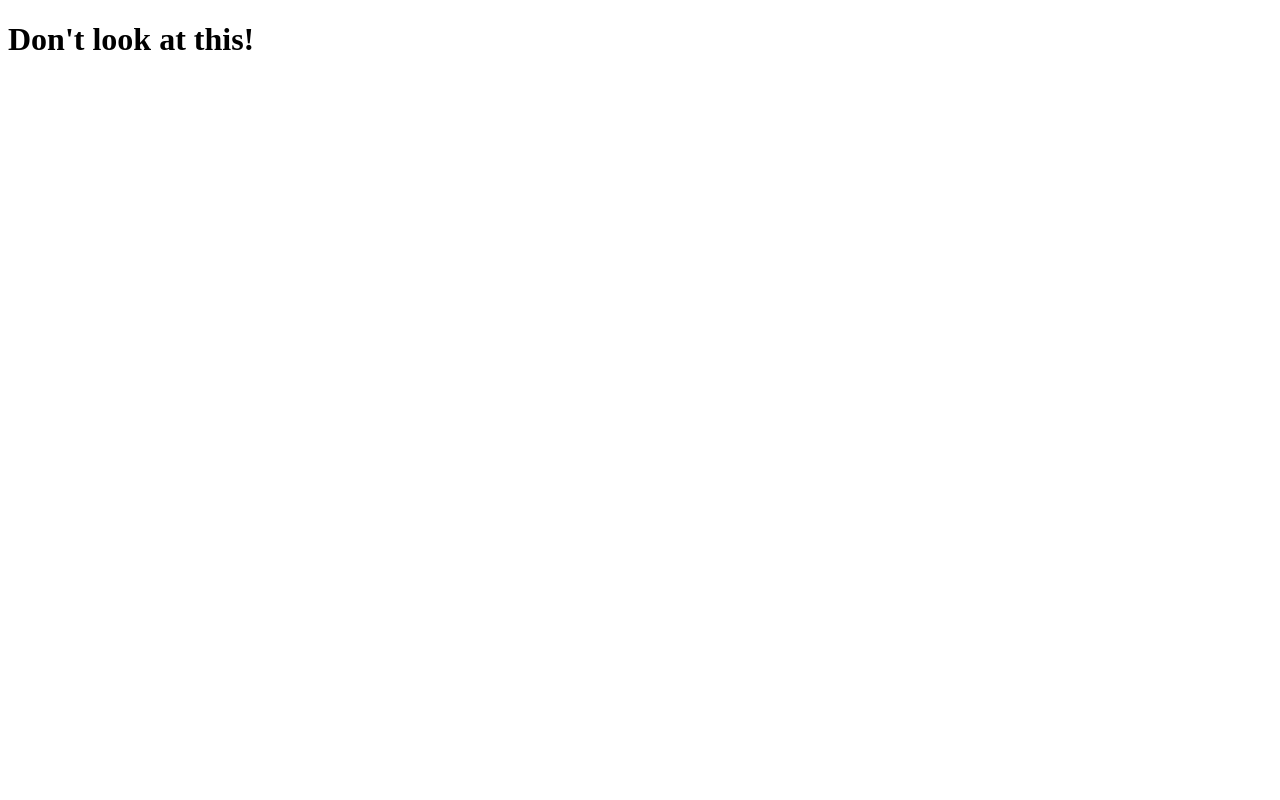
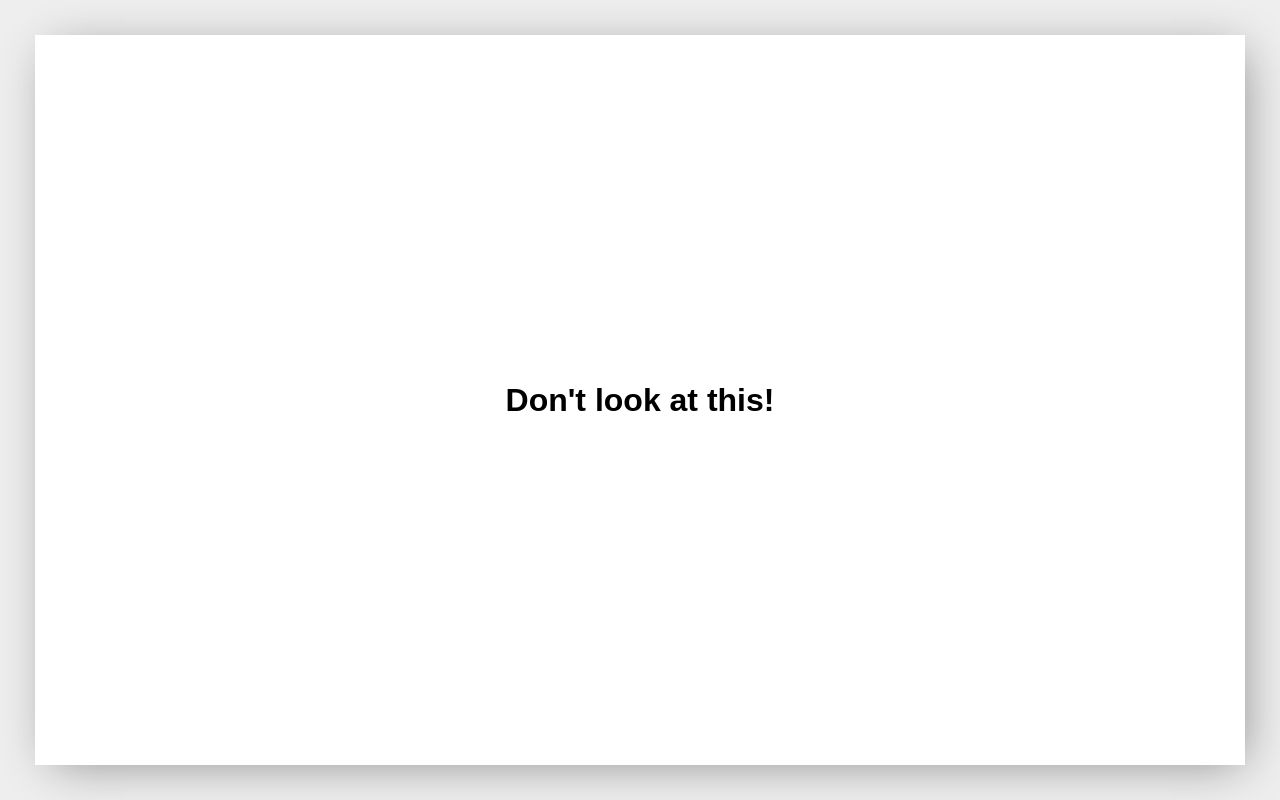
Before and after one commit to vzwGrey/vzwGrey.github.io, a plain HTML site: page index.html in a window 1280 px wide. Drawn offline with Linux system fonts and the light colour scheme.

Commit message:
CREATED index.css, UPDATED index.html
Created an index.css file to style index.html.
Updated index.html to allow easier styling.

```diff
--- /dev/null
+++ b/index.css
@@ -0,0 +1,26 @@
+body {
+  background: #eee;
+  box-sizing: border-box;
+  height: 100vh;
+  margin: 0;
+  padding: 35px;
+  width: 100vw;
+}
+
+.container {
+  background: #fff;
+  -webkit-box-shadow: 7px 7px 46px -10px rgba(0,0,0,0.43);
+  -moz-box-shadow: 7px 7px 46px -10px rgba(0,0,0,0.43);
+  box-shadow: 7px 7px 46px -10px rgba(0,0,0,0.43);
+  height: 100%;
+  width: 100%;
+  display:flex;
+  align-items: center;
+  justify-content: center;
+}
+
+h1 {
+  font-family: sans-serif;
+  font-size: 2rem;
+  margin: 0;
+}
--- a/index.html
+++ b/index.html
@@ -2,8 +2,11 @@
 <html>
   <head>
     <title>vzwGrey</title>
+    <link rel="stylesheet" href="/index.css">
   </head>
   <body>
-    <h1>Don't look at this!</h1>
+    <div class="container">
+      <h1>Don't look at this!</h1>
+    </div>
   </body>
 <html>
```
